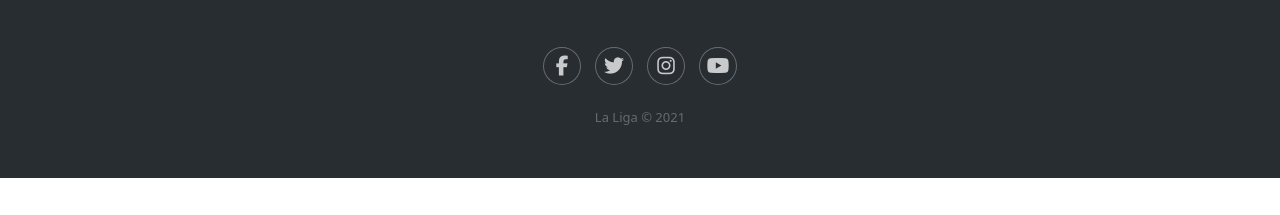
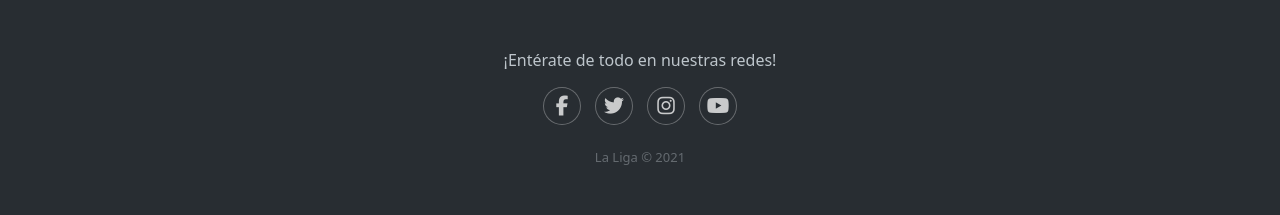
Before and after one commit to ManuelFdezF/Proyecto2, a plain HTML site: page clasificacion.html in a window 1280 px wide. Shown: the part 1013-1228 px from the top of the page. Before the commit the page ends 1191 px from the top, so only its background shows below. Drawn offline with nearby package versions, Linux system fonts and the light colour scheme; no server answers.

Commit message:
Update Tuesday4

```diff
--- a/clasificacion.html
+++ b/clasificacion.html
@@ -59,12 +59,12 @@
     <h3 class="titulo titulo2">Clasificación Primera División</p>
   </div>
 
-    <!-- ----------------------- Spinner ----------------------- -->
+  <!-- ----------------------- Spinner ----------------------- -->
   <div class="containerSpinner">
     <div class="lds-hourglass spinner1"></div>
   </div>
 
-   <!-- ----------------------- Tabla de Clasificación ----------------------- -->
+  <!-- ----------------------- Tabla de Clasificación ----------------------- -->
   <table class="table colorTable  w-50 p-3 mx-auto ">
     <thead>
       <thead class="table-dark borderL text-center">
@@ -110,6 +110,9 @@
 <footer>
   <div class="footer-dark">
     <div class="container">
+      <div class="containerTitFooter">
+        <p class="footerCopy">¡Entérate de todo en nuestras redes!</p>
+      </div>
       <div class="row">
         <div class="col item social"><a href="https://es-es.facebook.com/LaLiga" target="_blanket"><i
               class="fab fa-facebook-f"></i></a><a href="https://twitter.com/LaLiga" target="_blanket"><i
@@ -117,7 +120,7 @@
               class="fab fa-instagram"></i></a><a href="https://www.youtube.com/user/laliga" target="_blanket"><i
               class="fab fa-youtube"></i></a></div>
       </div>
-      <p class="copyright">La Liga © 2021</p>
+      <p class="copyright">La Liga &#169 2021</p>
     </div>
   </div>
 </footer>
@@ -127,4 +130,5 @@
   integrity="sha384-ka7Sk0Gln4gmtz2MlQnikT1wXgYsOg+OMhuP+IlRH9sENBO0LRn5q+8nbTov4+1p" crossorigin="anonymous"></script>
 <script src="./js/standings.js"></script>
 <script src="https://kit.fontawesome.com/f955c68031.js" crossorigin="anonymous"></script>
+
 </html>
```
Also changed, not shown: partidos.html (+16 -20 lines).
